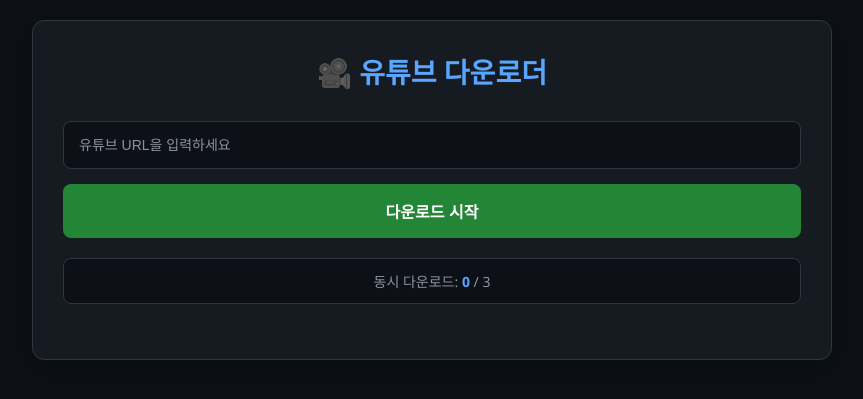
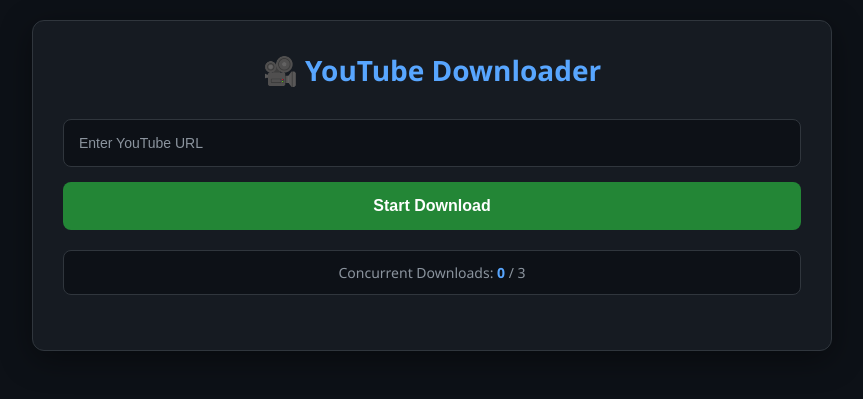
Before and after one commit to chahero/youtube-downloader, a Flask app: page / in a window 1280 px wide. Shown: the top 399 px of the page, without its empty margins (208-1071 px from the left). Run offline with Flask 3, Linux system fonts and the light colour scheme.

Commit message:
영어로 UI 텍스트 변경 및 다운로드 버튼 스타일 추가

```diff
--- a/app.py
+++ b/app.py
@@ -6,12 +6,10 @@ from datetime import datetime
 from queue import Queue
 from dotenv import load_dotenv
 
-# .env 파일 로드
 load_dotenv()
 
 app = Flask(__name__)
 
-# 환경변수에서 설정 로드
 DOWNLOAD_FOLDER = os.getenv('DOWNLOAD_FOLDER', './downloads')
 MAX_CONCURRENT_DOWNLOADS = int(os.getenv('MAX_CONCURRENT_DOWNLOADS', 3))
 FLASK_HOST = os.getenv('FLASK_HOST', '0.0.0.0')
@@ -20,7 +18,6 @@ FLASK_DEBUG = os.getenv('FLASK_DEBUG', 'True').lower() == 'true'
 
 os.makedirs(DOWNLOAD_FOLDER, exist_ok=True)
 
-# 다운로드 상태 및 취소 이벤트 저장
 download_status = {}
 cancel_events = {}
 download_queue = Queue()
@@ -28,37 +25,32 @@ active_downloads = 0
 lock = threading.Lock()
 
 def download_worker():
-    """대기열에서 다운로드를 처리하는 워커"""
     global active_downloads
 
     while True:
         video_id, url = download_queue.get()
 
-        if video_id is None:  # 종료 신호
+        if video_id is None:
             break
 
-        # 활성 다운로드 수 증가
         with lock:
             active_downloads += 1
 
         download_video(video_id, url)
 
-        # 활성 다운로드 수 감소
         with lock:
             active_downloads -= 1
 
         download_queue.task_done()
 
 def download_video(video_id, url):
-    """백그라운드에서 비디오 다운로드"""
     try:
         download_status[video_id]['status'] = 'downloading'
-        download_status[video_id]['message'] = '다운로드 중...'
+        download_status[video_id]['message'] = 'Downloading...'
 
         def progress_hook(d):
-            # 취소 확인
             if cancel_events[video_id].is_set():
-                raise Exception('사용자가 취소했습니다')
+                raise Exception('Cancelled by user')
 
             if d['status'] == 'downloading':
                 try:
@@ -85,7 +77,7 @@ def download_video(video_id, url):
 
         download_status[video_id] = {
             'status': 'completed',
-            'message': '다운로드 완료',
+            'message': 'Download completed',
             'filename': os.path.basename(filename),
             'progress': 100
         }
@@ -94,7 +86,7 @@ def download_video(video_id, url):
         if cancel_events[video_id].is_set():
             download_status[video_id] = {
                 'status': 'cancelled',
-                'message': '취소됨',
+                'message': 'Cancelled',
                 'progress': 0
             }
         else:
@@ -104,7 +96,6 @@ def download_video(video_id, url):
                 'progress': 0
             }
 
-# 워커 스레드 시작
 for _ in range(MAX_CONCURRENT_DOWNLOADS):
     worker = threading.Thread(target=download_worker, daemon=True)
     worker.start()
@@ -119,37 +110,34 @@ def start_download():
     url = data.get('url', '').strip()
 
     if not url:
-        return jsonify({'error': 'URL이 없습니다'}), 400
+        return jsonify({'error': 'No URL provided'}), 400
 
     video_id = f"video_{datetime.now().timestamp()}"
 
-    # 취소 이벤트 생성
     cancel_events[video_id] = threading.Event()
 
-    # 대기열 위치 계산
     with lock:
         queue_position = active_downloads + download_queue.qsize()
 
     if queue_position >= MAX_CONCURRENT_DOWNLOADS:
         download_status[video_id] = {
             'status': 'queued',
-            'message': f'대기 중 ({queue_position - MAX_CONCURRENT_DOWNLOADS + 1}번째)',
+            'message': f'Queued (#{queue_position - MAX_CONCURRENT_DOWNLOADS + 1})',
             'progress': 0,
             'url': url
         }
     else:
         download_status[video_id] = {
             'status': 'queued',
-            'message': '곧 시작...',
+            'message': 'Starting soon...',
             'progress': 0,
             'url': url
         }
 
-    # 대기열에 추가
     download_queue.put((video_id, url))
 
     return jsonify({
-        'message': '다운로드 시작',
+        'message': 'Download started',
         'video_id': video_id
     })
 
@@ -162,46 +150,42 @@ def get_status(video_id):
 def cancel_download(video_id):
     if video_id in cancel_events:
         cancel_events[video_id].set()
-        return jsonify({'message': '취소 요청됨'})
-    return jsonify({'error': '찾을 수 없음'}), 404
+        return jsonify({'message': 'Cancellation requested'})
+    return jsonify({'error': 'Not found'}), 404
 
 @app.route('/delete/<video_id>', methods=['DELETE'])
 def delete_download(video_id):
-    """목록에서 다운로드 항목 삭제"""
     if video_id in download_status:
-        # 진행 중인 다운로드는 삭제 불가
         status = download_status[video_id].get('status')
         if status in ['downloading', 'queued']:
-            return jsonify({'error': '진행 중인 다운로드는 먼저 취소해주세요'}), 400
+            return jsonify({'error': 'Please cancel the download first'}), 400
 
-        # 상태에서 제거
         del download_status[video_id]
         if video_id in cancel_events:
             del cancel_events[video_id]
 
-        return jsonify({'message': '삭제 완료'})
+        return jsonify({'message': 'Deleted'})
 
-    return jsonify({'error': '찾을 수 없음'}), 404
+    return jsonify({'error': 'Not found'}), 404
 
 @app.route('/download-file/<video_id>')
 def download_file(video_id):
-    """완료된 파일을 다운로드"""
     if video_id not in download_status:
-        return jsonify({'error': '찾을 수 없음'}), 404
+        return jsonify({'error': 'Not found'}), 404
 
     status = download_status[video_id]
 
     if status.get('status') != 'completed':
-        return jsonify({'error': '다운로드가 완료되지 않았습니다'}), 400
+        return jsonify({'error': 'Download not completed'}), 400
 
     filename = status.get('filename')
     if not filename:
-        return jsonify({'error': '파일을 찾을 수 없습니다'}), 404
+        return jsonify({'error': 'File not found'}), 404
 
     filepath = os.path.join(DOWNLOAD_FOLDER, filename)
 
     if not os.path.exists(filepath):
-        return jsonify({'error': '파일이 존재하지 않습니다'}), 404
+        return jsonify({'error': 'File does not exist'}), 404
 
     return send_file(filepath, as_attachment=True, download_name=filename)
 
--- a/static/style.css
+++ b/static/style.css
@@ -144,12 +144,20 @@ button:active {
     flex-shrink: 0;
 }
 
-.cancel-btn, .delete-btn {
+.cancel-btn, .delete-btn, .download-file-btn {
     width: auto;
     padding: 4px 10px;
     font-size: 16px;
     min-width: 32px;
     margin: 0;
+}
+
+.download-file-btn {
+    background: #58a6ff;
+}
+
+.download-file-btn:hover {
+    background: #1f6feb;
 }
 
 .cancel-btn {
@@ -208,11 +216,3 @@ button:active {
 .download-item.queued .progress {
     background: linear-gradient(90deg, #a371f7 0%, #8957e5 100%);
 }
-
-.download-file-btn {
-    background: #58a6ff;
-}
-
-.download-file-btn:hover {
-    background: #1f6feb;
-}
--- a/templates/index.html
+++ b/templates/index.html
@@ -1,22 +1,22 @@
 <!DOCTYPE html>
-<html lang="ko">
+<html lang="en">
 <head>
     <meta charset="UTF-8">
     <meta name="viewport" content="width=device-width, initial-scale=1.0">
-    <title>유튜브 다운로더</title>
+    <title>YouTube Downloader</title>
     <link rel="stylesheet" href="{{ url_for('static', filename='style.css') }}">
 </head>
 <body>
     <div class="container">
-        <h1>🎥 유튜브 다운로더</h1>
+        <h1>🎥 YouTube Downloader</h1>
 
         <div class="input-section">
-            <input type="text" id="url" placeholder="유튜브 URL을 입력하세요">
-            <button onclick="startDownload()">다운로드 시작</button>
+            <input type="text" id="url" placeholder="Enter YouTube URL">
+            <button onclick="startDownload()">Start Download</button>
         </div>
 
         <div class="info">
-            동시 다운로드: <span id="activeCount">0</span> / {{ max_downloads }}
+            Concurrent Downloads: <span id="activeCount">0</span> / {{ max_downloads }}
         </div>
 
         <div id="downloads"></div>
@@ -29,7 +29,7 @@
             const url = document.getElementById('url').value.trim();
 
             if (!url) {
-                alert('URL을 입력해주세요');
+                alert('Please enter a URL');
                 return;
             }
 
@@ -47,10 +47,10 @@
                     checkStatus(data.video_id);
                     document.getElementById('url').value = '';
                 } else {
-                    alert('오류: ' + data.error);
+                    alert('Error: ' + data.error);
                 }
             } catch (error) {
-                alert('오류: ' + error.message);
+                alert('Error: ' + error.message);
             }
         }
 
@@ -68,7 +68,7 @@
                         <button class="delete-btn" id="delete-${videoId}" onclick="deleteDownload('${videoId}')" style="display: none;">🗑</button>
                     </div>
                 </div>
-                <div class="status" id="status-${videoId}">대기 중...</div>
+                <div class="status" id="status-${videoId}">Waiting...</div>
                 <div class="progress-bar">
                     <div class="progress" id="progress-${videoId}" style="width: 0%">
                         <span class="progress-text" id="progress-text-${videoId}">0%</span>
@@ -79,14 +79,14 @@
         }
 
         async function cancelDownload(videoId) {
-            if (!confirm('다운로드를 취소하시겠습니까?')) {
+            if (!confirm('Cancel this download?')) {
                 return;
             }
 
             try {
                 await fetch(`/cancel/${videoId}`, { method: 'POST' });
             } catch (error) {
-                console.error('취소 오류:', error);
+                console.error('Cancel error:', error);
             }
         }
 
@@ -96,7 +96,6 @@
                 const data = await response.json();
 
                 if (response.ok) {
-                    // 항목 제거 애니메이션
                     const item = document.getElementById('item-' + videoId);
                     item.style.opacity = '0';
                     item.style.transform = 'translateX(100%)';
@@ -107,10 +106,10 @@
                         delete checkIntervals[videoId];
                     }, 300);
                 } else {
-                    alert('오류: ' + data.error);
+                    alert('Error: ' + data.error);
                 }
             } catch (error) {
-                alert('삭제 오류: ' + error.message);
+                alert('Delete error: ' + error.message);
             }
         }
 
@@ -130,49 +129,53 @@
                     const itemDiv = document.getElementById('item-' + videoId);
                     const cancelBtn = document.getElementById('cancel-' + videoId);
                     const deleteBtn = document.getElementById('delete-' + videoId);
-                    const downloadFileBtn = document.getElementById('download-file-' + videoId)
+                    const downloadFileBtn = document.getElementById('download-file-' + videoId);
 
                     if (data.status === 'queued') {
                         statusDiv.textContent = data.message;
                         itemDiv.className = 'download-item queued';
                         progressDiv.style.width = '0%';
-                        progressText.textContent = '대기';
+                        progressText.textContent = 'Queued';
                         cancelBtn.style.display = 'inline-block';
                         deleteBtn.style.display = 'none';
+                        downloadFileBtn.style.display = 'none';
                     } else if (data.status === 'downloading') {
-                        statusDiv.textContent = '다운로드 중...';
+                        statusDiv.textContent = 'Downloading...';
                         const progress = data.progress || 0;
                         progressDiv.style.width = progress + '%';
                         progressText.textContent = progress + '%';
                         itemDiv.className = 'download-item downloading';
                         cancelBtn.style.display = 'inline-block';
                         deleteBtn.style.display = 'none';
+                        downloadFileBtn.style.display = 'none';
                     } else if (data.status === 'completed') {
-                        statusDiv.textContent = `✓ 완료: ${data.filename}`;
+                        statusDiv.textContent = `✓ Completed: ${data.filename}`;
                         progressDiv.style.width = '100%';
                         progressText.textContent = '100%';
                         itemDiv.className = 'download-item completed';
                         cancelBtn.style.display = 'none';
                         deleteBtn.style.display = 'inline-block';
-                        downloadFileBtn.style.display = 'inline-block';  // 이 줄 추가
+                        downloadFileBtn.style.display = 'inline-block';
                         clearInterval(checkIntervals[videoId]);
                     } else if (data.status === 'cancelled') {
-                        statusDiv.textContent = '✕ 취소됨';
+                        statusDiv.textContent = '✕ Cancelled';
                         itemDiv.className = 'download-item cancelled';
                         cancelBtn.style.display = 'none';
                         deleteBtn.style.display = 'inline-block';
+                        downloadFileBtn.style.display = 'none';
                         clearInterval(checkIntervals[videoId]);
                     } else if (data.status === 'error') {
-                        statusDiv.textContent = `✗ 오류: ${data.message}`;
+                        statusDiv.textContent = `✗ Error: ${data.message}`;
                         itemDiv.className = 'download-item error';
                         cancelBtn.style.display = 'none';
                         deleteBtn.style.display = 'inline-block';
+                        downloadFileBtn.style.display = 'none';
                         clearInterval(checkIntervals[videoId]);
                     }
 
                     updateActiveCount();
                 } catch (error) {
-                    console.error('상태 확인 오류:', error);
+                    console.error('Status check error:', error);
                 }
             }, 500);
         }
@@ -182,7 +185,6 @@
             document.getElementById('activeCount').textContent = downloadingItems;
         }
 
-        // Enter 키로 다운로드 시작
         document.getElementById('url').addEventListener('keypress', function(e) {
             if (e.key === 'Enter') {
                 startDownload();
```
